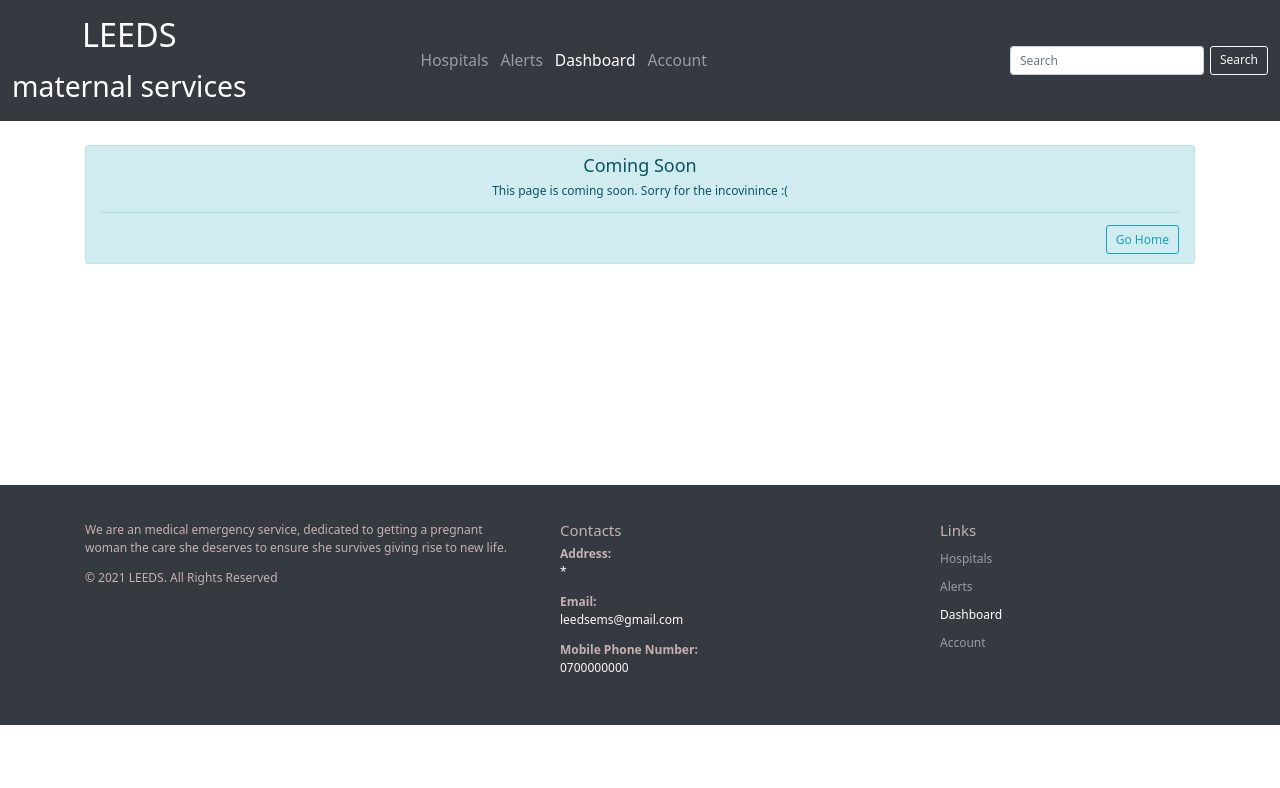
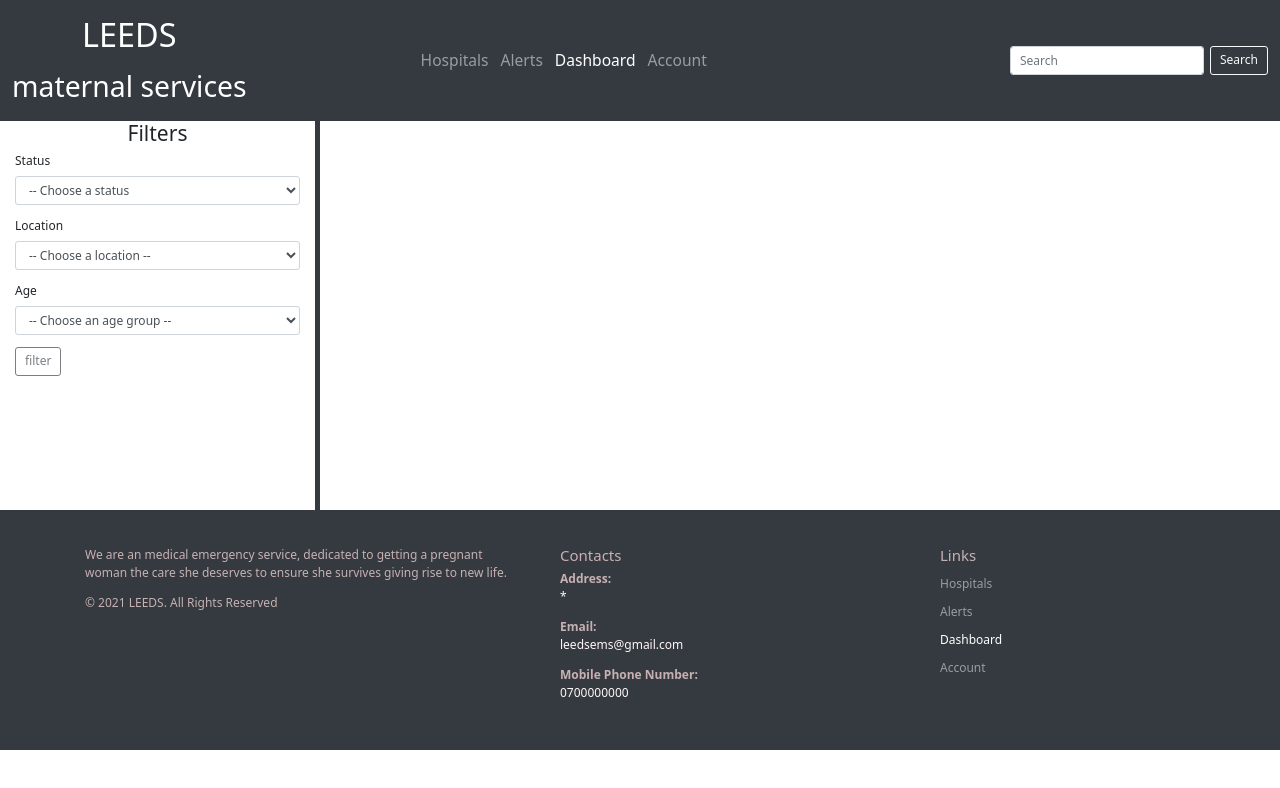
Before and after one commit to Ivy-Walobwa/at-ussd-firebase, a React (Create React App) app in the folder public/leeds/: page /dashboard in a window 1280 px wide. Shown: the top 788 px of the page. Built offline with nearby package versions, Linux system fonts and the light colour scheme.

Commit message:
completed the filters section

```diff
--- a/public/leeds/src/App.js
+++ b/public/leeds/src/App.js
@@ -1,6 +1,7 @@
 import Header from './pages/home/Header';
 import Footer from './pages/home/Footer';
 import Home from './pages/home/Home';
+import Dash from './pages/dash/MainDash';
 
 import { NavLink, BrowserRouter, Route, Switch } from 'react-router-dom';
 
@@ -94,7 +95,7 @@ function App() {
 					<Route path="/" exact render={(props) => <Home {...props} links={appLinks} />} />
 					<Route path="/hospitals/" exact component={NotImplemented} />
 					<Route path="/alerts/" exact component={NotImplemented} />
-					<Route path="/dashboard/" exact component={NotImplemented} />
+					<Route path="/dashboard/" exact component={Dash} />
 					<Route path="/account/" exact component={NotImplemented} />
 					<Route component={Error404} />
                 </Switch>
--- /dev/null
+++ b/public/leeds/src/pages/dash/Filters.js
@@ -0,0 +1,69 @@
+import React from 'react';
+
+
+import { Col, Form, Button } from 'react-bootstrap';
+
+
+function FormSelectOptions (props) {
+    return <option value={props.value}>{props.name}</option>
+};
+
+
+export default function FilterSection () {
+    const statuses = [
+        {name: "-- Choose a status", value: 0},
+        {name: "Okay", value: 1},
+        {name: "Semi-okay", value: 2},
+        {name: "Not-okay", value: 3},
+    ].map((option, i) => <FormSelectOptions key={i} {...option} />);
+
+    const locations = [
+        {name: "-- Choose a location --", value: 0},
+        {name: "Nairobi", value: 1},
+        {name: "Nakuru", value: 2},
+        {name: "Mombasa", value: 3},
+        {name: "Uasin Gishu", value: 4}
+    ].map((option, i) => <FormSelectOptions key={i} {...option} />);
+
+    const ageGroups = [
+        {name: "-- Choose an age group --", value: 0},
+        {name: "18 years & below", value: 1},
+        {name: "19 - 25 years", value: 2},
+        {name: "26 - 35 years", value: 3},
+        {name: "36 - 50 years", value: 4}
+    ].map((option, i) => <FormSelectOptions key={i} {...option} />);
+
+
+    return (
+        <Col id="s-f" md={3}>
+            <h3 className="text-center">Filters</h3>
+            <Form>
+                <Form.Group controlId="status">
+                    <Form.Label>Status</Form.Label>
+                    <Form.Control as="select" name="status">
+                        {statuses}
+                    </Form.Control>
+                </Form.Group>
+
+                <Form.Group controlId="location">
+                    <Form.Label>Location</Form.Label>
+                    <Form.Control as="select" name="location">
+                        {locations}
+                    </Form.Control>
+                </Form.Group>
+
+                <Form.Group controlId="age">
+                    <Form.Label>Age</Form.Label>
+                    <Form.Control as="select" name="age">
+                        {ageGroups}
+                    </Form.Control>
+                </Form.Group>
+
+                <Form.Group>
+                    <Button disabled variant="outline-dark" type="submit">filter</Button>
+                </Form.Group>
+            </Form>
+
+        </Col>
+    )
+};
--- /dev/null
+++ b/public/leeds/src/pages/dash/MainDash.js
@@ -0,0 +1,18 @@
+import React from 'react'
+
+import { Container, Row  } from 'react-bootstrap';
+
+import FilterSection from './Filters';
+
+import '../../css/dash.css';
+
+
+export default function Dash () {
+    return (
+        <Container fluid>
+            <Row>
+                <FilterSection />
+            </Row>
+        </Container>
+    )
+};
```
